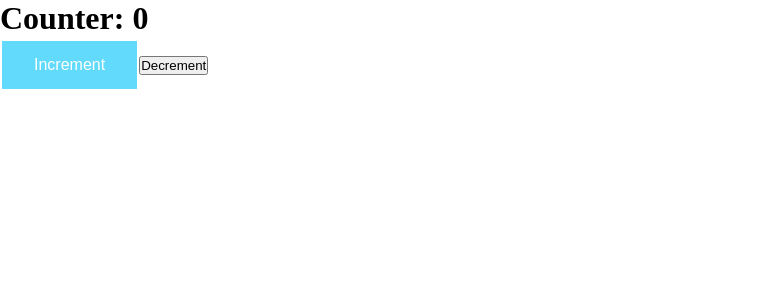
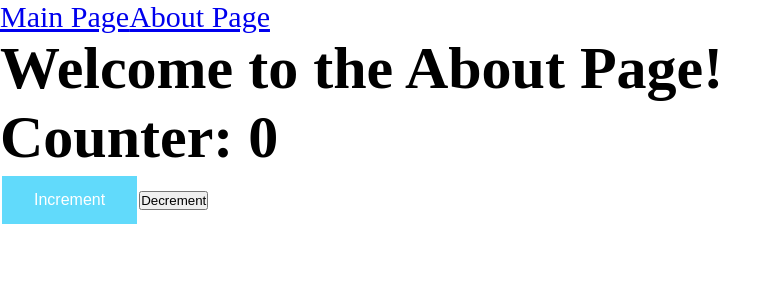
Before and after one commit to dmytro-shumak/production-project, a React app: page /about in a window 1280 px wide. Shown: the top 300 px of the page, without its empty margins (0-781 px from the left). Built offline with nearby package versions, Linux system fonts and the light colour scheme.

Commit message:
chore: configure code splitting

```diff
--- a/config/webpack-build/buildDevServer.ts
+++ b/config/webpack-build/buildDevServer.ts
@@ -6,6 +6,7 @@ export const buildDevServer = ({ port, paths }: BuildOption): DevServerConfigura
   return {
     port,
     open: false,
+    historyApiFallback: true,
     onListening: function (devServer) {
       const address = devServer.server.address();
       if (typeof address === "object" && "port" in address) {
--- a/config/webpack-build/buildLoaders.ts
+++ b/config/webpack-build/buildLoaders.ts
@@ -3,13 +3,13 @@ import type { RuleSetRule } from "webpack";
 import type { BuildOption } from "./types/config";
 
 export const buildLoaders = ({ isDev }: BuildOption): RuleSetRule[] => {
-  const typescriptLoader = {
+  const typescriptLoader: RuleSetRule = {
     test: /\.tsx?$/,
     use: "ts-loader",
     exclude: /node_modules/,
   };
 
-  const cssLoader = {
+  const cssLoader: RuleSetRule = {
     test: /\.css$/i,
     use: [
       isDev ? "style-loader" : MiniCssExtractPlugin.loader,
@@ -17,7 +17,8 @@ export const buildLoaders = ({ isDev }: BuildOption): RuleSetRule[] => {
         loader: "css-loader",
         options: {
           modules: {
-            localIdentName: "[name]__[local]___[hash:base64:5]",
+            localIdentName: isDev ? "[path][name]__[local]--[hash:base64:5]" : "[hash:base64:8]",
+            auto: (resPath: string) => resPath.includes(".module.css"),
           },
           importLoaders: 1,
           sourceMap: true,
--- a/package.json
+++ b/package.json
@@ -33,6 +33,7 @@
   },
   "dependencies": {
     "react": "^18.3.1",
-    "react-dom": "^18.3.1"
+    "react-dom": "^18.3.1",
+    "react-router-dom": "^6.23.1"
   }
 }
--- a/src/App.tsx
+++ b/src/App.tsx
@@ -1,9 +1,21 @@
+import { Suspense } from "react";
+import { Link, Route, Routes } from "react-router-dom";
 import { Counter } from "./components/Counter";
 import "./index.css";
+import { AboutPageLazy } from "./pages/AboutPage/AboutPageLazy";
+import { MainPageLazy } from "./pages/MainPage/MainPageLazy";
 
 const App = () => {
   return (
-    <div>
+    <div className="app">
+      <Link to="/">Main Page</Link>
+      <Link to="/about">About Page</Link>
+      <Suspense fallback={<div>Loading...</div>}>
+        <Routes>
+          <Route path="/" element={<MainPageLazy />} />
+          <Route path="/about" element={<AboutPageLazy />} />
+        </Routes>
+      </Suspense>
       <Counter />
     </div>
   );
--- a/src/components/Counter.tsx
+++ b/src/components/Counter.tsx
@@ -15,7 +15,7 @@ export const Counter: FC = () => {
   return (
     <div>
       <h1>Counter: {count}</h1>
-      <button onClick={increment} className={styles.button}>
+      <button onClick={increment} className={styles.btn}>
         Increment
       </button>
       <button onClick={decrement}>Decrement</button>
--- a/src/components/counter.module.css
+++ b/src/components/counter.module.css
@@ -1,4 +1,4 @@
-.button {
+.btn {
   background-color: #61dafb;
   border: none;
   color: white;
--- a/src/index.css
+++ b/src/index.css
@@ -5,5 +5,5 @@
 }
 
 .app {
-  font-size: 20px;
+  font-size: 30px;
 }
--- a/src/index.tsx
+++ b/src/index.tsx
@@ -1,6 +1,11 @@
 import { createRoot } from "react-dom/client";
+import { BrowserRouter } from "react-router-dom";
 import App from "./App";
 
 const container = document.getElementById("root");
 const root = createRoot(container);
-root.render(<App />);
+root.render(
+  <BrowserRouter>
+    <App />
+  </BrowserRouter>
+);
--- /dev/null
+++ b/src/pages/AboutPage/AboutPageLazy.tsx
@@ -0,0 +1,11 @@
+import { lazy, type FC } from "react";
+
+export const AboutPageLazy = lazy(
+  () =>
+    new Promise<{ default: FC }>((resolve) => {
+      // Specify the type of the imported module
+      setTimeout(() => {
+        resolve(import("./index"));
+      }, 500);
+    })
+);
--- /dev/null
+++ b/src/pages/AboutPage/index.tsx
@@ -0,0 +1,11 @@
+import { type FC } from "react";
+
+const AboutPage: FC = () => {
+  return (
+    <div>
+      <h1>Welcome to the About Page!</h1>
+    </div>
+  );
+};
+
+export default AboutPage;
--- /dev/null
+++ b/src/pages/MainPage/MainPageLazy.tsx
@@ -0,0 +1,11 @@
+import { lazy, type FC } from "react";
+
+export const MainPageLazy = lazy(
+  () =>
+    new Promise<{ default: FC }>((resolve) => {
+      // Specify the type of the imported module
+      setTimeout(() => {
+        resolve(import("./index"));
+      }, 500);
+    })
+);
--- /dev/null
+++ b/src/pages/MainPage/index.tsx
@@ -0,0 +1,11 @@
+import { type FC } from "react";
+
+const MainPage: FC = () => {
+  return (
+    <div>
+      <h1>Welcome to the Main Page!</h1>
+    </div>
+  );
+};
+
+export default MainPage;
```
Also changed, not shown: 1 other file (tests, documents, lock files or other folders).
